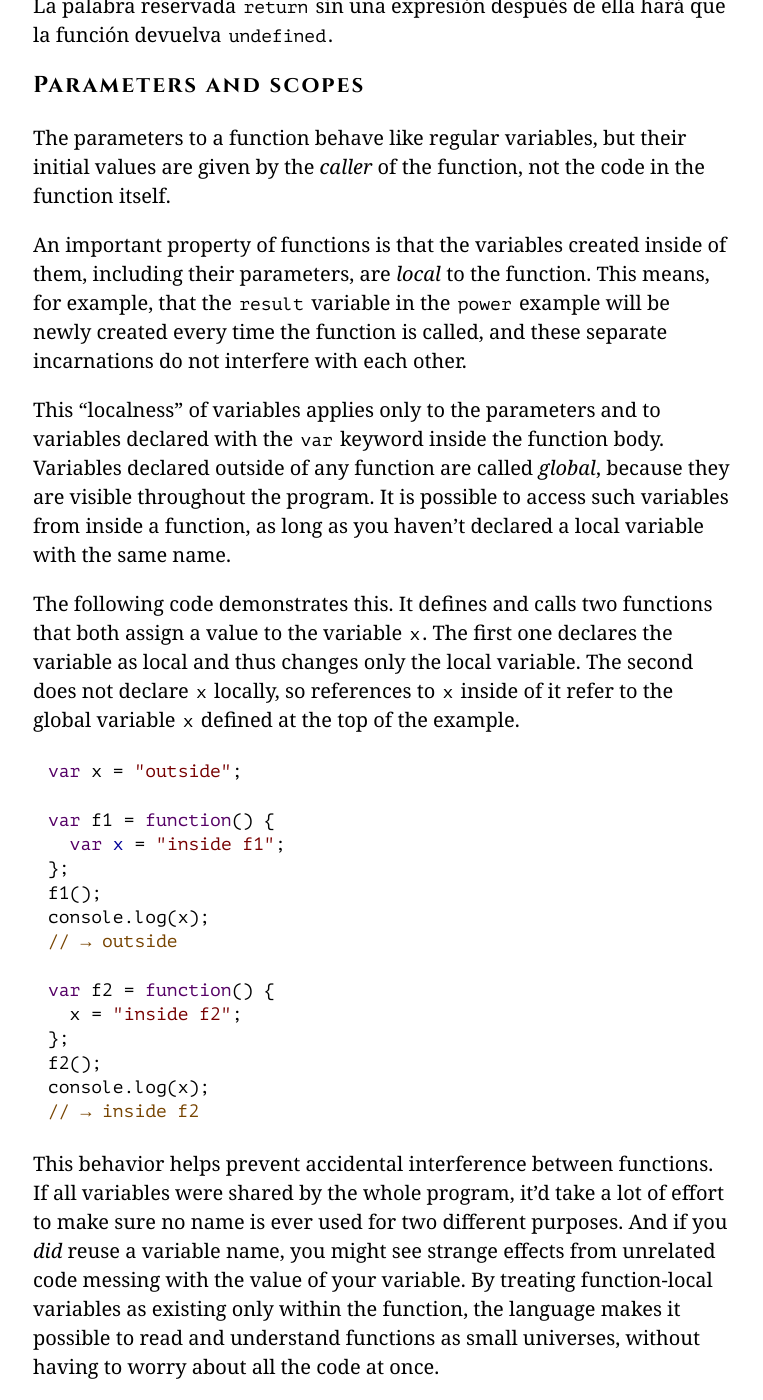
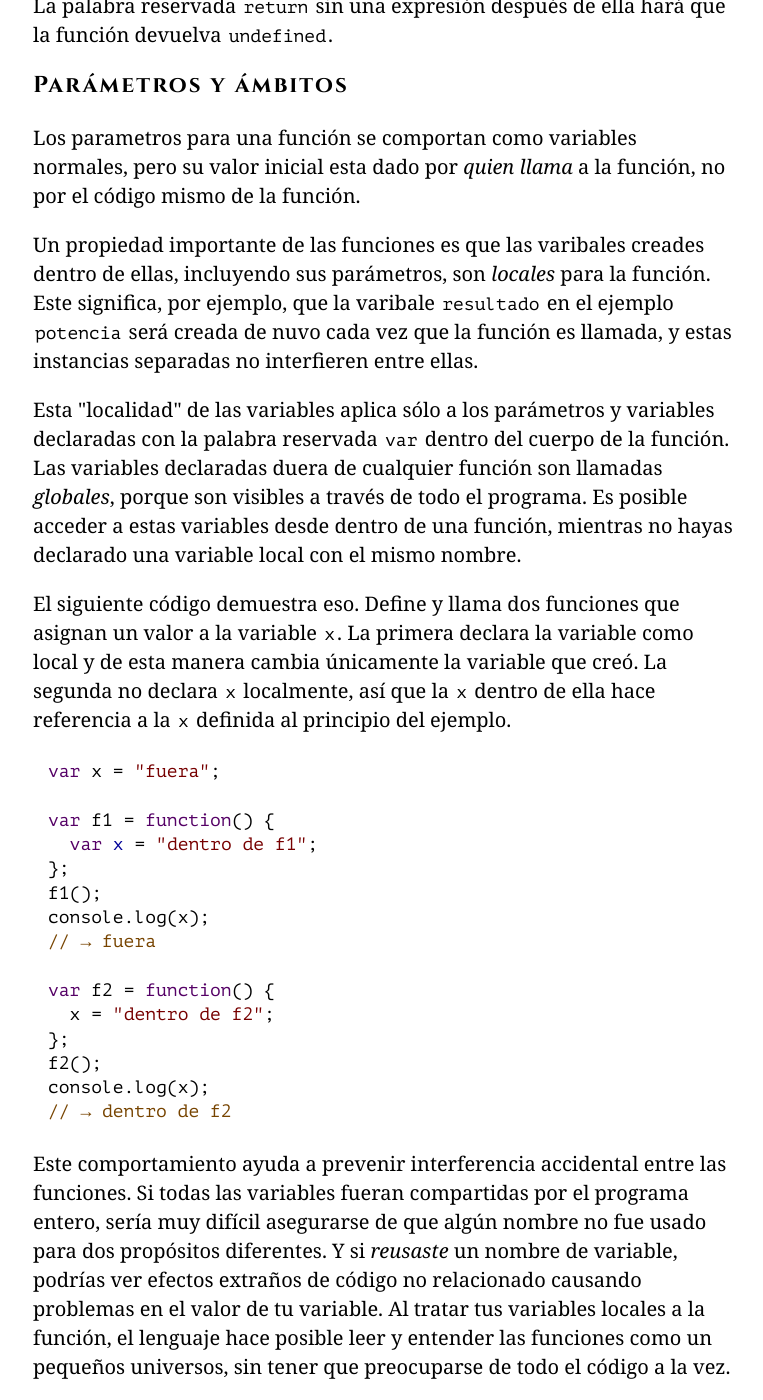
Before and after one commit to hectorip/Eloquent-JavaScript-ES-online, a Jekyll site: the page chapters/03_functions.html, which Jekyll copies as it is, in a window 1280 px wide and 1400 px high, scrolled down 2013 px. Shown: the whole window, without its empty margins (257-1020 px from the left). Built offline with Jekyll 4.4.1, drawn with Linux system fonts in a browser that asks for light colours; nearby versions of some CDN libraries; library files that are not in the unit come from our copies; some of the changed text lies outside the part shown.

Commit message:
funciones y ámbitos

```diff
--- a/chapters/03_functions.html
+++ b/chapters/03_functions.html
@@ -99,58 +99,56 @@ pasa a esta sentencia, inmediatamente salta fuera de la función actual
 y pasa el valor retornado a la código que llamó la función. La palabra
 reservada <code>return</code> sin una expresión después de ella hará que la función
 devuelva <code>undefined</code>.</p>
-<h2><a class=h_ident id="h_u4j2OhpYkg" href="#h_u4j2OhpYkg"></a>Parameters and scopes</h2>
-<p><a class=p_ident id="p_N7xZ5k5OET" href="#p_N7xZ5k5OET"></a>The
-parameters to a function behave like regular variables, but their
-initial values are given by the <em>caller</em> of the function, not the code
-in the function itself.</p>
-<p><a class=p_ident id="p_qWjz7fACpa" href="#p_qWjz7fACpa"></a>An
-important property of functions is that the variables created inside
-of them, including their parameters, are <em>local</em> to the function. This
-means, for example, that the <code>result</code> variable in the <code>power</code> example
-will be newly created every time the function is called, and these
-separate incarnations do not interfere with each other.</p>
-<p><a class=p_ident id="p_l4ijyBIzn5" href="#p_l4ijyBIzn5"></a>This
-“localness” of variables applies only to the parameters and to variables
-declared with the <code>var</code> keyword inside the function body. Variables
-declared outside of any function are called <em>global</em>, because they are
-visible throughout the program. It is possible to access such
-variables from inside a function, as long as you haven&#8217;t declared a
-local variable with the same name.</p>
-<p><a class=p_ident id="p_laUfBZCIN+" href="#p_laUfBZCIN+"></a>The following code demonstrates this. It
-defines and calls two functions that both assign a value to the
-variable <code>x</code>. The first one declares the variable as local and thus
-changes only the local variable. The second does not declare <code>x</code>
-locally, so references to <code>x</code> inside of it refer to the global
-variable <code>x</code> defined at the top of the example.</p>
-<pre data-language="javascript" class="snippet cm-s-default"><a class=c_ident id="c_knj2FnR5PT" href="#c_knj2FnR5PT"></a><span class="cm-keyword">var</span> <span class="cm-variable">x</span> <span class="cm-operator">=</span> <span class="cm-string">"outside"</span>;
+<h2><a class=h_ident id="h_amIMEhTu+c" href="#h_amIMEhTu+c"></a>Parámetros y ámbitos</h2>
+<p><a class=p_ident id="p_5frcwVH1y6" href="#p_5frcwVH1y6"></a>Los
+parametros para una función se comportan como variables normales,
+pero su valor inicial esta dado por <em>quien llama</em> a la función, no por
+el código mismo de la función.</p>
+<p><a class=p_ident id="p_c2ek95wYfT" href="#p_c2ek95wYfT"></a>Un propiedad
+importante de las funciones es que las varibales creades dentro de ellas,
+incluyendo sus parámetros, son <em>locales</em> para la función. Este significa,
+por ejemplo, que la varibale <code>resultado</code> en el ejemplo <code>potencia</code> será
+creada de nuvo cada vez que la función es llamada, y estas instancias
+separadas no interfieren entre ellas.</p>
+<p><a class=p_ident id="p_4sY+G0dpH/" href="#p_4sY+G0dpH/"></a>Esta
+"localidad" de las variables aplica sólo a los parámetros y variables
+declaradas con la palabra reservada <code>var</code> dentro del cuerpo de la función.
+Las variables declaradas duera de cualquier función son llamadas <em>globales</em>,
+porque son visibles a través de todo el programa. Es posible acceder a
+estas variables desde dentro de una función, mientras no hayas declarado una
+variable local con el mismo nombre.</p>
+<p><a class=p_ident id="p_gt7VGvE5mW" href="#p_gt7VGvE5mW"></a>El siguiente código demuestra eso. Define y llama
+dos funciones que asignan un valor a la variable <code>x</code>. La primera declara
+la variable como local y de esta manera cambia únicamente la variable que
+creó. La segunda no declara <code>x</code> localmente, así que la <code>x</code> dentro de ella
+hace referencia a la <code>x</code> definida al principio del ejemplo.</p>
+<pre data-language="javascript" class="snippet cm-s-default"><a class=c_ident id="c_GH2xYj7azv" href="#c_GH2xYj7azv"></a><span class="cm-keyword">var</span> <span class="cm-variable">x</span> <span class="cm-operator">=</span> <span class="cm-string">"fuera"</span>;
 
 <span class="cm-keyword">var</span> <span class="cm-variable">f1</span> <span class="cm-operator">=</span> <span class="cm-keyword">function</span>() {
-  <span class="cm-keyword">var</span> <span class="cm-def">x</span> <span class="cm-operator">=</span> <span class="cm-string">"inside f1"</span>;
+  <span class="cm-keyword">var</span> <span class="cm-def">x</span> <span class="cm-operator">=</span> <span class="cm-string">"dentro de f1"</span>;
 };
 <span class="cm-variable">f1</span>();
 <span class="cm-variable">console</span>.<span class="cm-property">log</span>(<span class="cm-variable">x</span>);
-<span class="cm-comment">// → outside</span>
+<span class="cm-comment">// → fuera</span>
 
 <span class="cm-keyword">var</span> <span class="cm-variable">f2</span> <span class="cm-operator">=</span> <span class="cm-keyword">function</span>() {
-  <span class="cm-variable">x</span> <span class="cm-operator">=</span> <span class="cm-string">"inside f2"</span>;
+  <span class="cm-variable">x</span> <span class="cm-operator">=</span> <span class="cm-string">"dentro de f2"</span>;
 };
 <span class="cm-variable">f2</span>();
 <span class="cm-variable">console</span>.<span class="cm-property">log</span>(<span class="cm-variable">x</span>);
-<span class="cm-comment">// → inside f2</span></pre>
-<p><a class=p_ident id="p_xIVEBXHt8p" href="#p_xIVEBXHt8p"></a>This behavior helps prevent accidental interference between
-functions. If all variables were shared by the whole program, it&#8217;d
-take a lot of effort to make sure no name is ever used for two
-different purposes. And if you <em>did</em> reuse a variable name, you might
-see strange effects from unrelated code messing with the value of your
-variable. By treating function-local variables as existing only within
-the function, the language makes it possible to read and understand
-functions as small universes, without having to worry about all the
-code at once.</p>
-<h2 id="scoping"><a class=h_ident id="h_c/Ms2Ed/N0" href="#h_c/Ms2Ed/N0"></a>Nested scope</h2>
-<p><a class=p_ident id="p_tVHjFnvTdQ" href="#p_tVHjFnvTdQ"></a>JavaScript distinguishes not just between <em>global</em> and
-<em>local</em> variables. Functions can be created inside other functions,
-producing several degrees of locality.</p>
+<span class="cm-comment">// → dentro de f2</span></pre>
+<p><a class=p_ident id="p_QckB2bfRzS" href="#p_QckB2bfRzS"></a>Este comportamiento ayuda a prevenir interferencia accidental entre
+las funciones. Si todas las variables fueran compartidas por el programa
+entero, sería muy difícil asegurarse de que algún nombre no fue usado para
+dos propósitos diferentes. Y si <em>reusaste</em> un nombre de variable, podrías
+ver efectos extraños de código no relacionado causando problemas en el valor
+de tu variable. Al tratar tus variables locales a la función, el lenguaje
+hace posible leer y entender las funciones como un pequeños universos,
+sin tener que preocuparse de todo el código a la vez.</p>
+<h2 id="scoping"><a class=h_ident id="h_it+kYuuR73" href="#h_it+kYuuR73"></a>Ámbitos Anidados</h2>
+<p><a class=p_ident id="p_OdtfoYXR2P" href="#p_OdtfoYXR2P"></a>JavaScript distingue nos solo entre variables _global_es y _local_es
+Las funciones pueden ser creadas dentro de otras funciones,
+produciendo distindos grados de  localidad.</p>
 <p><a class=p_ident id="p_vMGu+OB1/f" href="#p_vMGu+OB1/f"></a>For example, this rather nonsensical function
 has two functions inside of it:</p>
 <pre data-language="javascript" class="snippet cm-s-default"><a class=c_ident id="c_/jAHBv01PE" href="#c_/jAHBv01PE"></a><span class="cm-keyword">var</span> <span class="cm-variable">landscape</span> <span class="cm-operator">=</span> <span class="cm-keyword">function</span>() {
@@ -652,7 +650,7 @@ the first. Functions that create values are easier to combine in new
 ways than functions that directly perform side effects.</p>
 <p><a class=p_ident id="p_jtr5vcWSkM" href="#p_jtr5vcWSkM"></a>A <em>pure</em> function is a specific kind of
 value-producing function that not only has no side effects but also
-doesn&#8217;t rely on side effects from other code���for example, it doesn&#8217;t
+doesn&#8217;t rely on side effects from other code—for example, it doesn&#8217;t
 read global variables that are occasionally changed by other code. A
 pure function has the pleasant property that, when called with the
 same arguments, it always produces the same value (and doesn&#8217;t do
```
Also changed, not shown: 2 other files.
